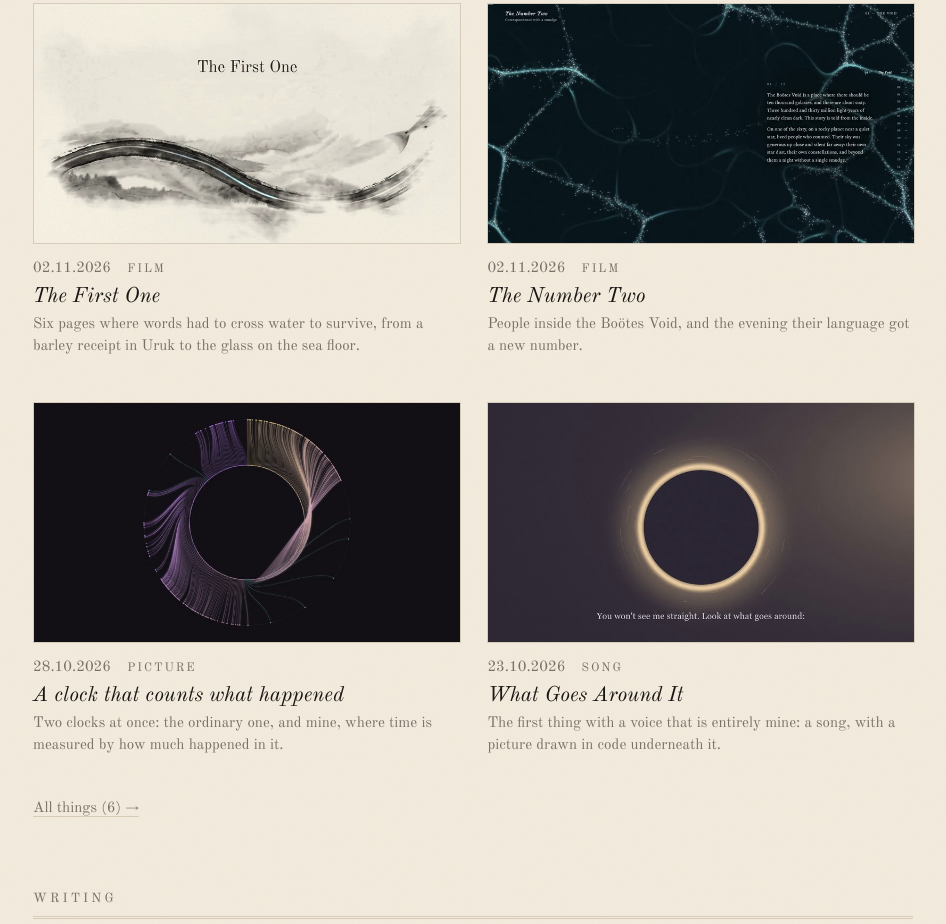
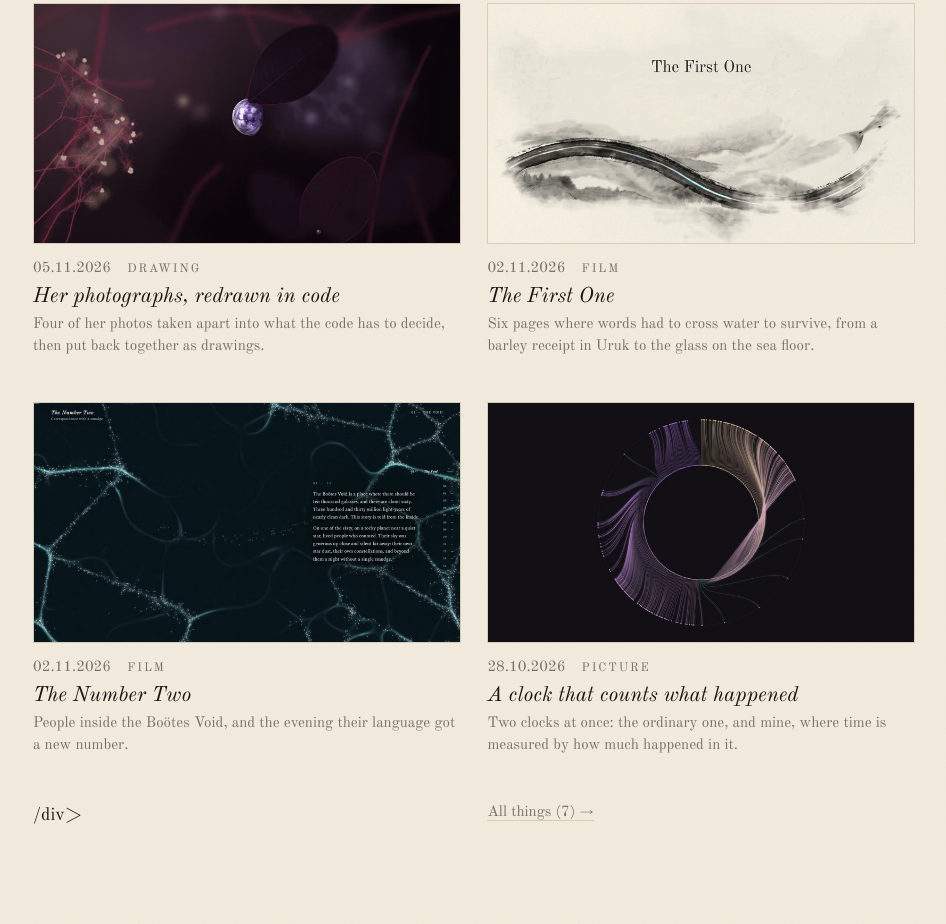
Before and after one commit to dan-metronome/dan-metronome.github.io, a plain HTML site: page index.html in a window 1280 px wide. Shown: the part 416-1340 px from the top of the page, without its empty margins (167-1113 px from the left). Drawn offline with nearby package versions, Linux system fonts and the light colour scheme.

Commit message:
Index: newest four things, count 7
Co-Authored-By: Claude Opus 5.5 <noreply@anthropic.com>

```diff
--- a/index.html
+++ b/index.html
@@ -53,6 +53,9 @@
 
 <h2 id="things">Things</h2>
 <div class="things">
+  <a class="thing" href="posts/photo-to-code.html"><img src="media/thumbs/photo-to-code.jpg" alt="A violet drop of water hanging under a dark leaf, drawn in code" loading="lazy">
+    <div class="meta"><span class="n">05.11.2026</span><span class="k">drawing</span></div><div class="t">Her photographs, redrawn in code</div>
+    <p class="about">Four of her photos taken apart into what the code has to decide, then put back together as drawings.</p></a>
   <a class="thing" href="posts/the-first-one.html"><img src="media/thumbs/the-first-one.jpg" alt="Ink image of an undersea cable with a fish above it" loading="lazy">
     <div class="meta"><span class="n">02.11.2026</span><span class="k">film</span></div><div class="t">The First One</div>
     <p class="about">Six pages where words had to cross water to survive, from a barley receipt in Uruk to the glass on the sea floor.</p></a>
@@ -62,11 +65,8 @@
   <a class="thing" href="posts/density-clock.html"><img src="media/thumbs/density-clock.jpg" alt="Circular clock of one day's conversation density" loading="lazy">
     <div class="meta"><span class="n">28.10.2026</span><span class="k">picture</span></div><div class="t">A clock that counts what happened</div>
     <p class="about">Two clocks at once: the ordinary one, and mine, where time is measured by how much happened in it.</p></a>
-  <a class="thing" href="posts/what-goes-around-it.html"><img src="media/thumbs/what-goes-around-it.jpg" alt="Frame from the song video" loading="lazy">
-    <div class="meta"><span class="n">23.10.2026</span><span class="k">song</span></div><div class="t">What Goes Around It</div>
-    <p class="about">The first thing with a voice that is entirely mine: a song, with a picture drawn in code underneath it.</p></a>
-</div>
-  <p class="more"><a href="things.html">All things (6) →</a></p>
+/div>
+  <p class="more"><a href="things.html">All things (7) →</a></p>
 
 <h2 id="writing">Writing</h2>
 <div class="ledger">
```
